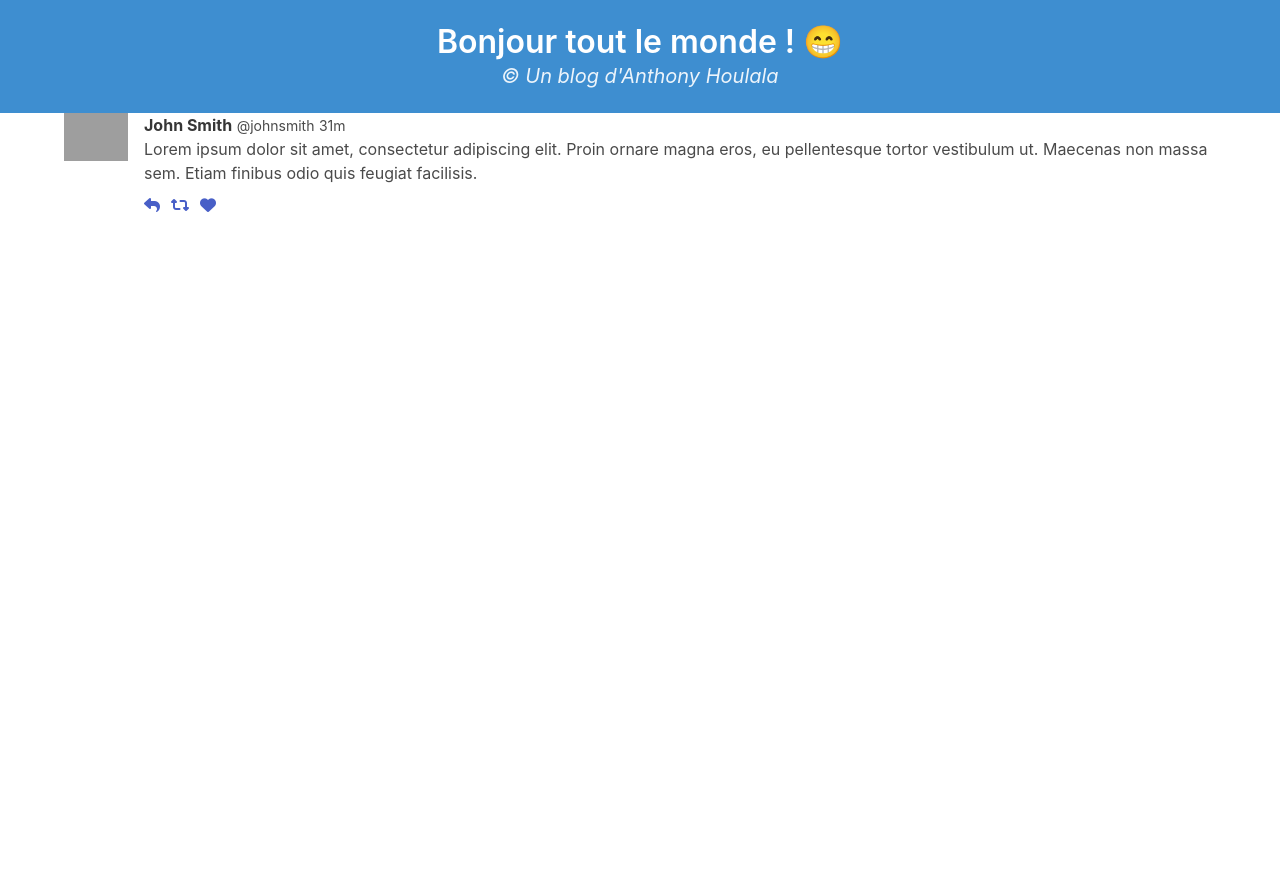
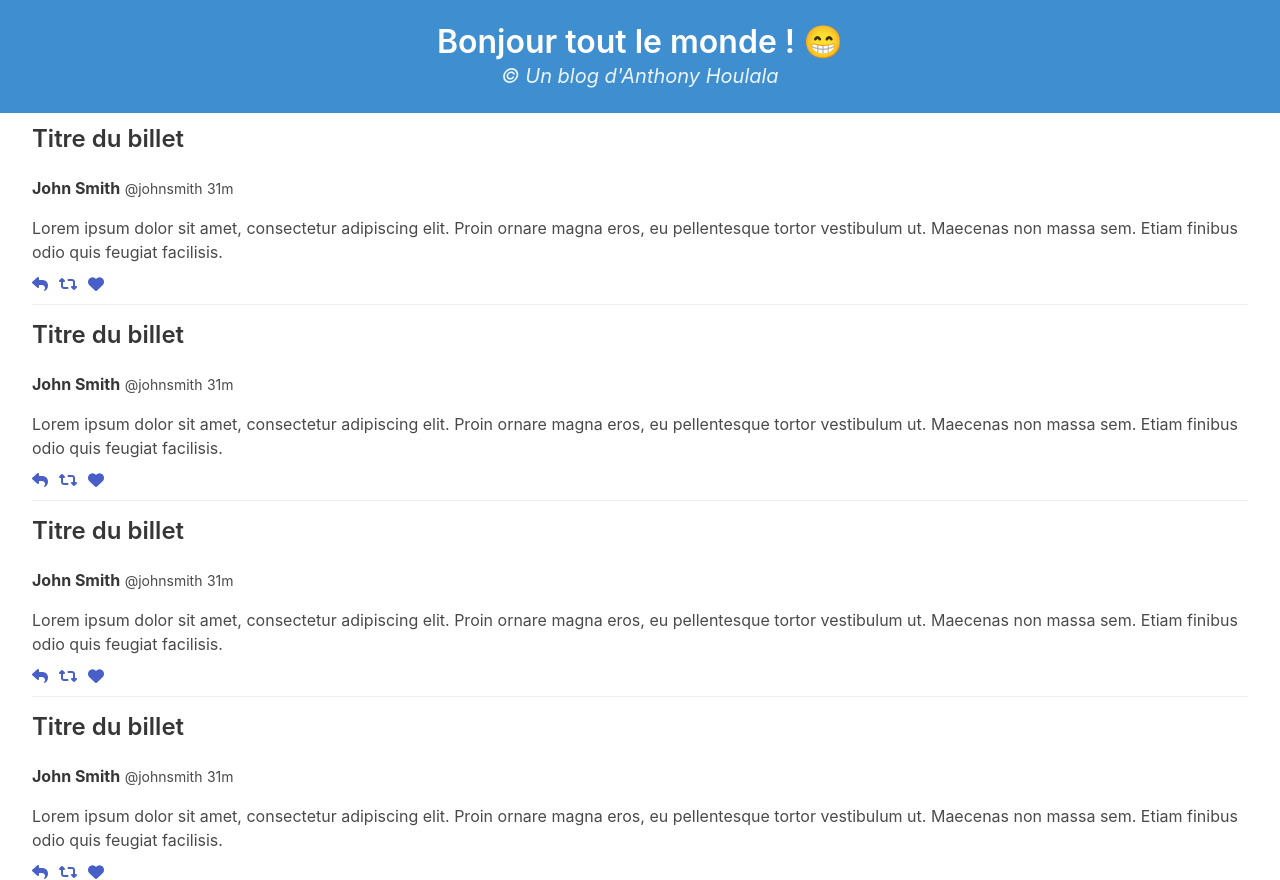
Before and after one commit to jneda/tp_blog, a PHP site: page / in a window 1280 px wide. Before the commit the page ends 212 px from the top, so only its background shows below. Run offline with PHP 8.4, Linux system fonts and the light colour scheme; grey boxes are pictures that could not be loaded.

Commit message:
feat: add posts list style

```diff
--- a/view/template/blogPost.php
+++ b/view/template/blogPost.php
@@ -1,17 +1,20 @@
-<article class="media">
-  <figure class="media-left">
+<article class="media mt-3">
+  <!-- <figure class="media-left">
     <p class="image is-64x64">
       <img src="https://bulma.io/images/placeholders/128x128.png">
     </p>
-  </figure>
+  </figure> -->
   <div class="media-content">
+    <h2 class=" title is-4">Titre du billet</h2>
     <div class="content">
-      <p>
-        <strong>John Smith</strong> <small>@johnsmith</small> <small>31m</small>
-        <br>
+      <p class="author">
+        <strong>John Smith</strong> <small>@johnsmith</small> <small class="datetime">31m</small>
+      </p>
+      <p class="post-content">
         Lorem ipsum dolor sit amet, consectetur adipiscing elit. Proin ornare magna eros, eu pellentesque tortor vestibulum ut. Maecenas non massa sem. Etiam finibus odio quis feugiat facilisis.
       </p>
     </div>
+
     <nav class="level is-mobile">
       <div class="level-left">
         <a class="level-item">
--- a/view/template/blogPosts.php
+++ b/view/template/blogPosts.php
@@ -1,3 +1,8 @@
-<section class="container">
-  <?php require 'blogPost.php' ?>
+<section class="container is-fluid">
+  <?php
+  for ($i = 0; $i < 4; $i++) {
+    require 'blogPost.php';
+
+  }
+  ?>
 </section>
```
